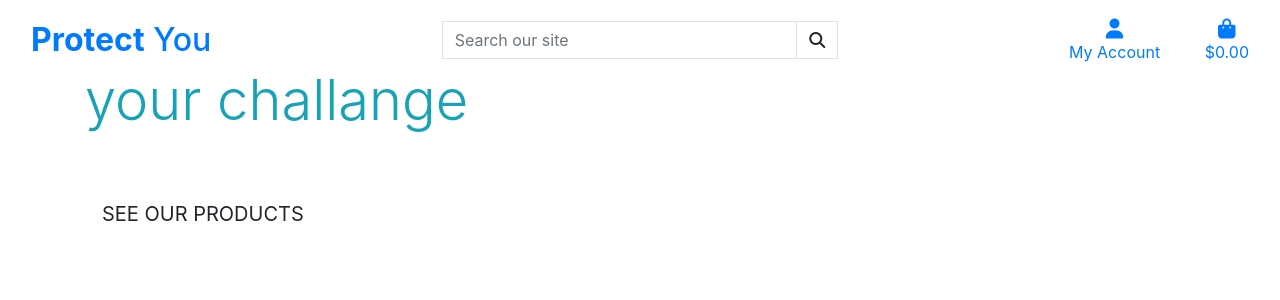
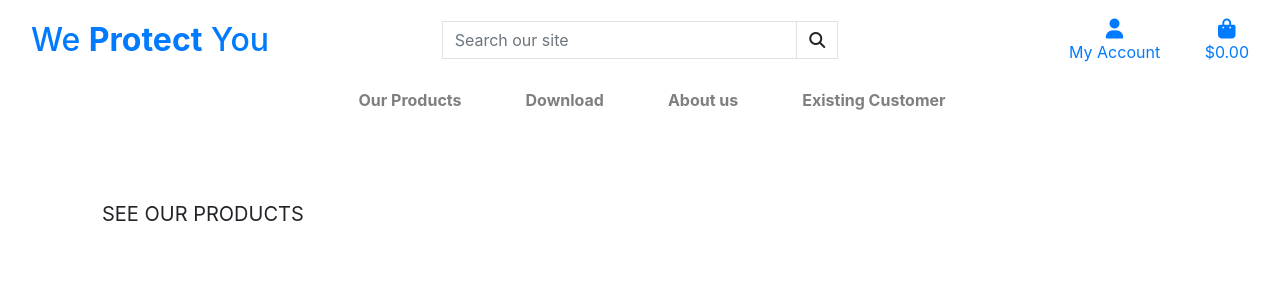
Before and after one commit to saram88/Protect, a Django app: page / in a window 1280 px wide. Shown: the top 300 px of the page. Run offline with Django 3.2, Linux system fonts and the light colour scheme; some libraries are stand-ins or nearby versions.

Commit message:
Added navigation bar

```diff
--- a/home/templates/home/index.html
+++ b/home/templates/home/index.html
@@ -13,7 +13,7 @@
 <div class="container h-100">
     <div class="row h-100">
         <div class="col-7 col-md-6 my-auto">
-            <h1 class="display-4 logo-font text-info">
+            <h1 class="display-4 logo-font text-white">
                 Security to meet your challange
             </h1>
             <div class="my-5">
--- a/templates/base.html
+++ b/templates/base.html
@@ -39,7 +39,7 @@
         <div id="topnav" class="row bg-white pt-lg-2 d-none d-lg-flex">
             <div class="col-12 col-lg-4 my-auto py-1 py-lg-0 text-center text-lg-left">
                 <a href="{% url 'home' %}" class="nav-link main-logo-link">
-                    <h2 class="logo-font text-black my-0"><strong>Protect</strong> You</h2>
+                    <h2 class="logo-font text-black my-0">We <strong>Protect</strong> You</h2>
                 </a>
             </div>
             <div class="col-12 col-lg-4 my-auto py-1 py-lg-0">
@@ -95,6 +95,16 @@
                 </ul>
             </div>
         </div>
+        <div class="row bg-white">
+          <nav class="navbar navbar-expand-lg navbar-light w-100">
+              <button class="navbar-toggler" type="button" data-toggle="collapse" data-target="#main-nav" aria-controls="main-nav" aria-expanded="false" aria-label="Toggle navigation">
+                  <span class="navbar-toggler-icon"></span>
+              </button>
+              {% include 'includes/mobile-top-header.html' %}
+              {% include 'includes/main-nav.html' %}
+          </nav>
+      </div>
+
     </header>
 
     {% if messages %}
--- /dev/null
+++ b/templates/includes/main-nav.html
@@ -0,0 +1,44 @@
+<div class="collapse navbar-collapse" id="main-nav">
+    <ul class="navbar-nav w-auto mx-auto">
+        <li class="nav-item dropdown">
+            <a class="logo-font font-weight-bold nav-link text-black mr-5" href="#" id="all-products-link" data-toggle="dropdown" aria-haspopup="true" aria-expanded="false">
+                Our Products
+            </a>
+            <div class="dropdown-menu border-0" aria-labelledby="all-products-link">
+                <a href="" class="dropdown-item">For home</a>
+                <a href="" class="dropdown-item">Small and home office</a>
+                <a href="" class="dropdown-item">VPN</a>
+                <a href="" class="dropdown-item">All Products</a>
+            </div>
+        </li>
+
+        <li class="nav-item dropdown">
+            <a class="logo-font font-weight-bold nav-link text-black mr-5" href="#" id="clothing-link" data-toggle="dropdown" aria-haspopup="true" aria-expanded="false">
+                Download
+            </a>
+            <div class="dropdown-menu border-0" aria-labelledby="clothing-link">
+                <a href="" class="dropdown-item">Download</a>
+            </div>
+        </li>
+
+        <li class="nav-item dropdown">
+            <a class="logo-font font-weight-bold nav-link text-black mr-5" href="#" id="homeware-link" data-toggle="dropdown" aria-haspopup="true" aria-expanded="false">
+                About us
+            </a>
+            <div class="dropdown-menu border-0" aria-labelledby="homeware-link">
+                <a href="" class="dropdown-item">Get to know us</a>
+                <a href="" class="dropdown-item">Company overview</a>
+                <a href="" class="dropdown-item">Contact us</a>
+            </div>
+        </li>
+
+        <li class="nav-item dropdown">
+            <a class="logo-font font-weight-bold nav-link text-black" href="#" id="specials-link" data-toggle="dropdown" aria-haspopup="true" aria-expanded="false">
+                Existing Customer
+            </a>
+            <div class="dropdown-menu border-0" aria-labelledby="specials-link">
+                <a href="" class="dropdown-item">Renew your license</a>
+            </div>
+        </li>
+    </ul>
+</div>
--- /dev/null
+++ b/templates/includes/mobile-top-header.html
@@ -0,0 +1,56 @@
+<li class="list-inline-item">
+    <a class="text-black nav-link d-block d-lg-none" href="#" id="mobile-search" data-toggle="dropdown" aria-haspopup="true" aria-expanded="false">
+        <div class="text-center">
+            <div><i class="fas fa-search fa-lg"></i></div>
+            <p class="my-0">Search</p>
+        </div>
+    </a>
+    <div class="dropdown-menu border-0 w-100 p-3 rounded-0 my-0" aria-labelledby="mobile-search">
+        <form class="form" method="GET" action="">
+            <div class="input-group w-100">
+                <input class="form-control border border-black rounded-0" type="text" name="q" placeholder="Search our site">
+                <div class="input-group-append">
+                    <button class="form-control form-control btn btn-black border border-black rounded-0" type="submit">
+                        <span class="icon">
+                            <i class="fas fa-search"></i>
+                        </span>
+                    </button>
+                </div>
+            </div>
+        </form>
+    </div>
+</li>
+<li class="list-inline-item dropdown">
+    <a class="text-black nav-link d-block d-lg-none" href="#" id="user-options" data-toggle="dropdown" aria-haspopup="true" aria-expanded="false">
+        <div class="text-center">
+            <div><i class="fas fa-user fa-lg"></i></div>
+            <p class="my-0">My Account</p>
+        </div>
+    </a>
+    <div class="dropdown-menu border-0" aria-labelledby="user-options">
+        {% if request.user.is_authenticated %}
+            {% if request.user.is_superuser %}
+                <a href="{% url 'account_logout' %}" class="dropdown-item">Product Management</a>
+            {% endif %}
+            <a href="{% url 'profile' %}" class="dropdown-item">My Profile</a>
+            <a href="{% url 'account_logout' %}" class="dropdown-item">Logout</a>
+        {% else %}
+            <a href="{% url 'account_signup' %}" class="dropdown-item">Register</a>
+            <a href="{% url 'account_login' %}" class="dropdown-item">Login</a>
+        {% endif %}
+    </div>
+</li>
+<li class="list-inline-item">
+    <a class="{% if grand_total %}text-primary font-weight-bold{% else %}text-black{% endif %} nav-link d-block d-lg-none" href="">
+        <div class="text-center">
+            <div><i class="fas fa-shopping-bag fa-lg"></i></div>
+            <p class="my-0">
+                {% if grand_total %}
+                    ${{ grand_total|floatformat:2 }}
+                {% else %}
+                    $0.00
+                {% endif %}
+            </p>
+        </div>
+    </a>
+</li>
```
